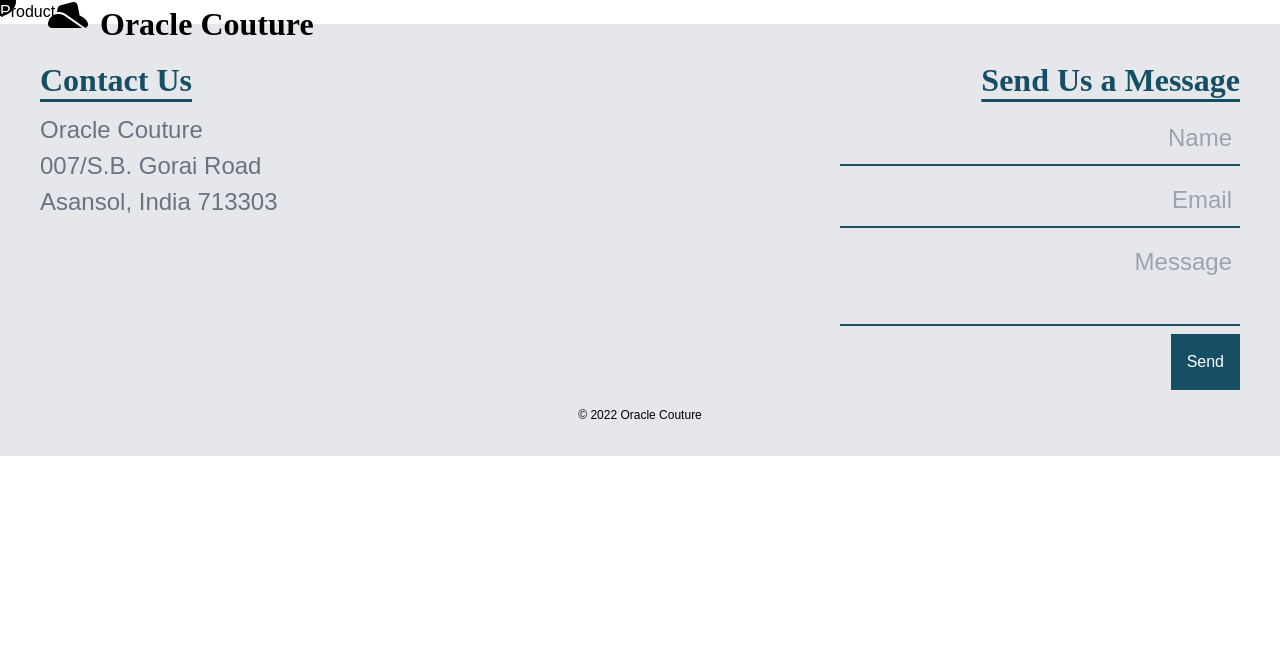
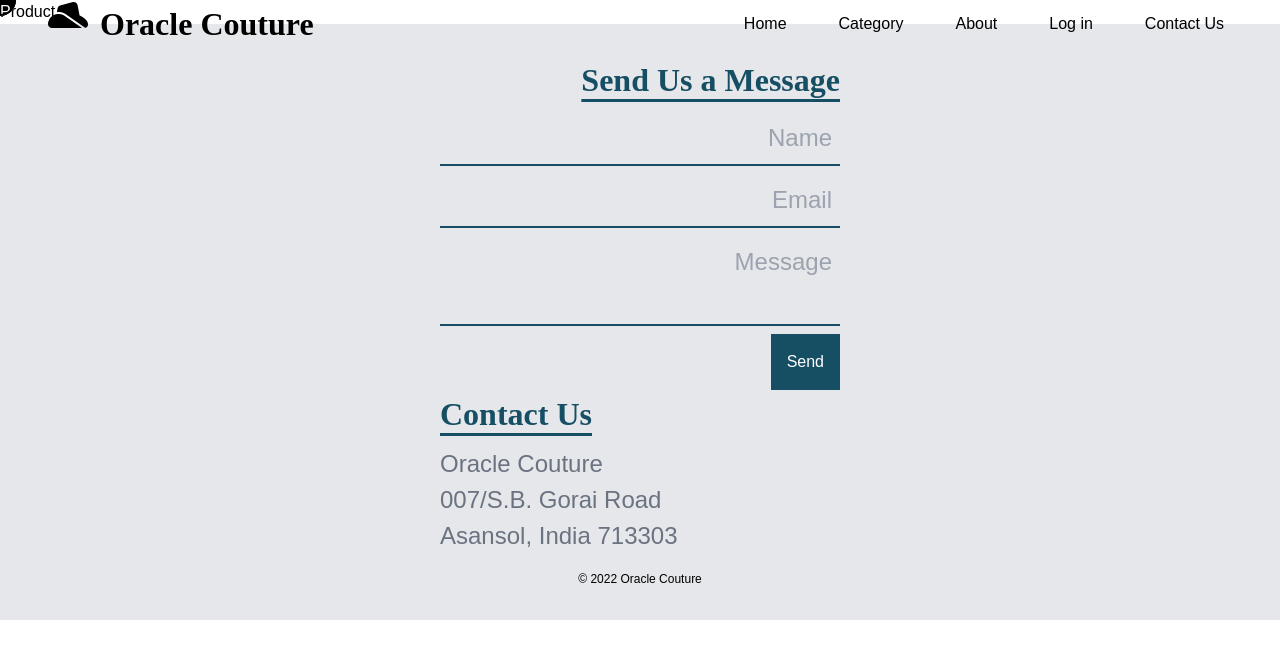
Before and after one commit to memukherjee/e-commerce-app, a React (Create React App) app in the folder frontend/: page /product/1 in a window 1280 px wide. Shown: the top 658 px of the page. Built offline with nearby package versions, Linux system fonts and the light colour scheme.

Commit message:
Home Page fully ready

```diff
--- a/frontend/src/components/Banner/index.jsx
+++ b/frontend/src/components/Banner/index.jsx
@@ -28,7 +28,7 @@ export default function Banner() {
   }, [banners.length, index]);
 
   return (
-    <div className="max-h-70vh w-full overflow-hidden banners bg-gray-200 flex">
+    <div className="max-h-70vh w-full overflow-hidden banners flex">
       <AnimatePresence>
         <motion.img
           variants={variants}
--- a/frontend/src/components/Features/index.jsx
+++ b/frontend/src/components/Features/index.jsx
@@ -7,7 +7,7 @@ export default function Features({ features }) {
       <div className="slides flex justify-evenly items-center w-full flex-wrap">
         {features.map((feature, index) => (
           <div
-            className="slide max-w-200 min-h-200 w-1/5 text-center border-2 p-6 flex justify-center items-center flex-col"
+            className="slide max-w-200 min-h-200 mb-4 md:mb-0 md:w-1/5 text-center border-2 p-6 flex justify-center items-center flex-col"
             key={index}
           >
             <motion.div
--- a/frontend/src/components/Footer/index.jsx
+++ b/frontend/src/components/Footer/index.jsx
@@ -23,8 +23,8 @@ export default function Footer() {
       className="bg-gray-200"
     >
       <footer className="flex flex-col w-full max-w-1200 py-8 mx-auto">
-        <div className="contact-us flex justify-between items-top">
-          <div className="contact-details w-1/3">
+        <div className="contact-us flex flex-col-reverse justify-between items-center md:items-top">
+          <div className="contact-details text-center md:text-left w-11/12 md:w-1/3">
             <h3 className="font-bold text-2xl font-pen text-cyan-900 underline underline-offset-8 mb-2">
               Contact Us
             </h3>
@@ -36,7 +36,7 @@ export default function Footer() {
               Asansol, India 713303
             </p>
           </div>
-          <div className="contact-form text-right w-1/3">
+          <div className="contact-form text-center mb-4 md:mb-0 md:text-right w-11/12 md:w-1/3">
             <h3 className="font-bold text-2xl font-pen text-cyan-900 underline underline-offset-8 mb-2">
               Send Us a Message
             </h3>
@@ -45,7 +45,7 @@ export default function Footer() {
               className="flex flex-col items-bottom text-gray-500"
             >
               <input
-                className="w-full p-2 mb-2 outline-none bg-transparent border-b-2 text-right border-cyan-900 text-xl"
+                className="w-full p-2 mb-2 outline-none bg-transparent border-b-2 text-center md:text-right border-cyan-900 text-xl"
                 autoComplete="off"
                 autoCorrect="off"
                 value={formName}
@@ -54,7 +54,7 @@ export default function Footer() {
                 placeholder="Name"
               />
               <input
-                className="w-full p-2 mb-2 outline-none bg-transparent border-b-2 border-cyan-900 text-right text-xl"
+                className="w-full p-2 mb-2 outline-none bg-transparent border-b-2 border-cyan-900 text-center md:text-right text-xl"
                 autoComplete="off"
                 autoCorrect="off"
                 value={formEmail}
@@ -65,13 +65,13 @@ export default function Footer() {
               <textarea
                 value={formMessage}
                 onChange={(e) => setFormMessage(e.target.value)}
-                className="w-full p-2 mb-2 outline-none bg-transparent border-b-2 border-cyan-900 text-right resize-none overflow-auto text-xl"
+                className="w-full p-2 mb-2 outline-none bg-transparent border-b-2 border-cyan-900 text-center md:text-right resize-none overflow-auto text-xl"
                 autoComplete="off"
                 autoCorrect="off"
                 placeholder="Message"
               />
               <button
-                className="bg-cyan-900 text-white w-fit mr-0 ml-auto p-4 hover:bg-black transition-colors cursor-none duration-500"
+                className="bg-cyan-900 text-white w-11/12 md:w-fit mx-auto rounded-md md:rounded-none md:mr-0 md:ml-auto py-2 md:p-4 hover:bg-black transition-colors cursor-none duration-500"
                 onMouseOver={() => setMouseOverLink(true)}
                 onMouseOut={() => setMouseOverLink(false)}
                 type="submit"
--- a/frontend/src/components/Header/Header.jsx
+++ b/frontend/src/components/Header/index.jsx
@@ -1,13 +1,13 @@
 import React, { useContext, useState } from "react";
-import { MouseOverLinkContext } from "../../App";
+import { MouseOverLinkContext, ScreenContext } from "../../App";
 import Banner from "../Banner";
 
 export default function Header() {
   const [globalSearchValue, setGlobalSearchValue] = useState("");
 
+  const { setMouseOverLink } = useContext(MouseOverLinkContext);
 
-  const { setMouseOverLink } = useContext(MouseOverLinkContext)
-
+  const mobileScreen = useContext(ScreenContext);
 
   const handleGlobalSearch = () => {
     console.log(globalSearchValue);
@@ -16,9 +16,9 @@ export default function Header() {
   return (
     <header className="pb-14 relative">
       <Banner />
-      <div className="searchbar absolute top-1/3 left-1/2 -translate-x-1/2 -translate-y-1/2 min-w-full text-center">
+      <div className="searchbar absolute top-24 md:top-1/3 left-1/2 -translate-x-1/2 -translate-y-1/2 w-11/12 text-center">
         <input
-          className="outline-none border-0 px-5 pr-14 py-4 shadow-md shadow-gray-900 rounded-sm w-full max-w-1/2 mx-auto text-xl"
+          className="outline-none border-0 pl-3 pr-8 py-3 md:pl-5 md:pr-14 md:py-4 shadow-md shadow-gray-900 rounded-sm w-full md:max-w-750 mx-auto text-lg md:text-xl overflow-hidden"
           type="text"
           placeholder="Search for your favorite products"
           name="search"
@@ -33,15 +33,15 @@ export default function Header() {
           }}
         />
         <i
-          className="fa-solid fa-magnifying-glass text-xl -ml-12 text-gray-400 z-10"
+          className="fa-solid fa-magnifying-glass text-lg md:text-xl -ml-7 md:-ml-12 text-gray-400 z-10"
           onClick={handleGlobalSearch}
         ></i>
       </div>
-      <div className="-mt-32 flex justify-between px-32">
-        <div className="main-text max-w-1/2">
+      <div className="-mt-20 md:-mt-32 flex flex-col md:flex-row items-center md:items-start justify-between md:px-32 w-full">
+        <div className="main-text text-center md:text-left w-11/12 md:max-w-1/2 mb-8 md:mb-0">
           <h1
-            style={{ mixBlendMode: "difference" }}
-            className="text-5xl md:text-9xl font-black m-0 inline z-10 text-cyan-900"
+            style={mobileScreen?{textShadow:"2px 2px #fff"}:{ mixBlendMode: "difference" }}
+            className="text-3xl w-full md:text-9xl font-black m-0 inline z-10 text-cyan-900"
           >
             Wear the best.
           </h1>
@@ -52,21 +52,21 @@ export default function Header() {
             atque. Deserunt, repellendus?
           </p>
         </div>
-        <div className="text-white flex flex-col w-fit z-10">
+        <div className="text-white flex flex-row md:flex-col w-fit z-10">
           <a
-            className="bg-cyan-900 px-5 py-7 flex justify-between align-middle"
+            className="bg-cyan-900 rounded-l-md md:rounded-none px-5 py-7 flex justify-between items-center"
             href="/category"
-            onMouseOver={() => (setMouseOverLink(true))}
-            onMouseOut={() => (setMouseOverLink(false))}
+            onMouseOver={() => setMouseOverLink(true)}
+            onMouseOut={() => setMouseOverLink(false)}
           >
             <span>Shop Now</span>
             <i className="fa-solid fa-arrow-up-right-from-square"></i>
           </a>
           <a
-            className="bg-black px-5 py-7"
+            className="bg-black rounded-r-md md:rounded-none px-5 py-7"
             href="/about"
-            onMouseOver={() => (setMouseOverLink(true))}
-            onMouseOut={() => (setMouseOverLink(false))}
+            onMouseOver={() => setMouseOverLink(true)}
+            onMouseOut={() => setMouseOverLink(false)}
           >
             <span>Know about us </span>
             <i className="fa-solid fa-arrow-up-right-from-square"></i>
--- a/frontend/src/components/Navbar/index.jsx
+++ b/frontend/src/components/Navbar/index.jsx
@@ -1,14 +1,10 @@
 import React, { useContext, useEffect, useState } from "react";
-import {
-  MouseOverNavItemContext,
-  ScreenContext,
-  ScrollContext,
-} from "../../App";
+import { MouseOverNavItemContext, ScreenContext, ScrollContext } from "../../App";
 
 export default function Navbar() {
   const { setMouseOverNavItem } = useContext(MouseOverNavItemContext);
-  const screen = useContext(ScreenContext);
   const [navOpen, setNavOpen] = useState(false);
+  const mobileScreen = useContext(ScreenContext);
 
   const scroll = useContext(ScrollContext);
 
@@ -20,7 +16,7 @@ export default function Navbar() {
     position: "absolute",
     height: "100vh",
     top: 0,
-    left: 0,
+    left: 0
   };
 
   useEffect(() => {
@@ -76,13 +72,13 @@ export default function Navbar() {
           </svg>
         </button>
         <div
-          style={screen ? collapsableNavStyles : {}}
+          style={mobileScreen ? collapsableNavStyles : {}}
           className="hidden overflow-hidden w-full md:block md:w-auto"
         >
           <ul className="nav-items relative h-full flex flex-col md:flex-row justify-evenly md:justify-center items-center md:gap-x-5 text-xl md:text-lg">
             <span
               onClick={() => setNavOpen(false)}
-              className="cross-btn absolute lg:hidden top-10 right-10 font-normal focus:text-red-500"
+              className="cross-btn absolute md:hidden top-10 right-10 font-normal focus:text-red-500"
             >
               X
             </span>
@@ -92,7 +88,7 @@ export default function Navbar() {
               onMouseLeave={() => setMouseOverNavItem(false)}
             >
               <a
-                className="my-auto lg:hover:text-white transition-all"
+                className="my-auto md:hover:text-white transition-all"
                 href="/"
               >
                 Home
@@ -104,7 +100,7 @@ export default function Navbar() {
               onMouseLeave={() => setMouseOverNavItem(false)}
             >
               <a
-                className="my-auto lg:hover:text-white transition-all"
+                className="my-auto md:hover:text-white transition-all"
                 href="/category"
               >
                 Category
@@ -116,7 +112,7 @@ export default function Navbar() {
               onMouseLeave={() => setMouseOverNavItem(false)}
             >
               <a
-                className="my-auto lg:hover:text-white transition-all"
+                className="my-auto md:hover:text-white transition-all"
                 href="/about"
               >
                 About
@@ -128,7 +124,7 @@ export default function Navbar() {
               onMouseLeave={() => setMouseOverNavItem(false)}
             >
               <a
-                className="my-auto lg:hover:text-white transition-all"
+                className="my-auto md:hover:text-white transition-all"
                 href="/login"
               >
                 Log in
@@ -143,7 +139,7 @@ export default function Navbar() {
                 style={
                   scroll ? { borderColor: "#fff" } : { borderColor: "#000" }
                 }
-                className="my-auto md:border px-3 rounded-xl whitespace-nowrap md:hover:border-white md:hover:text-white transition-all"
+                className="my-auto md:hover:text-white transition-all"
                 href="/"
               >
                 Contact Us
--- a/frontend/src/components/ProductCard/index.jsx
+++ b/frontend/src/components/ProductCard/index.jsx
@@ -8,7 +8,7 @@ export default function ProductCard({
 }) {
   return (
     <a
-      className="w-1/3 flex justify-center"
+      className="md:w-1/3 flex justify-center"
       href={product.url}
     >
       <div
--- a/frontend/src/components/Trending/index.jsx
+++ b/frontend/src/components/Trending/index.jsx
@@ -1,5 +1,6 @@
 import { motion } from "framer-motion";
-import React from "react";
+import React, { useContext } from "react";
+import { ScreenContext } from "../../App";
 import ProductCard from "../ProductCard";
 
 const trendingProducts = [
@@ -48,9 +49,12 @@ const trendingProducts = [
 ];
 
 export default function Trending() {
+
+  const mobileScreen = useContext(ScreenContext)
+
   const setCustomProductStyle = (index) => {
     return {
-      margin: (index - 1) % 3 === 0 ? "2rem 0 0" : "0 0 2rem",
+      margin: ((index - 1) % 3 === 0) && !mobileScreen ? "2rem 0 0" : "0 0 2rem",
     };
   };
 
--- a/frontend/src/components/divider-line/index.jsx
+++ b/frontend/src/components/divider-line/index.jsx
@@ -4,7 +4,7 @@ import { motion } from "framer-motion";
 export default function DividerLine() {
   return (
     <motion.div initial={{ opacity: 0 }} whileInView={{ opacity: 1 }} transition={{duration: 1}}>
-      <hr className="border-cyan-900 border-t-8 w-1/20 mx-auto border-dotted my-10" />
+      <hr className="border-cyan-900 border-t-8 w-1/12 md:w-1/20 mx-auto border-dotted my-10" />
     </motion.div>
   );
 }
--- a/frontend/src/index.css
+++ b/frontend/src/index.css
@@ -2,7 +2,7 @@
 @tailwind components;
 @tailwind utilities;
 @import url('https://fonts.googleapis.com/css2?family=Great+Vibes&family=Montserrat:wght@100;200;300;400;500;600;700;800;900&family=Sacramento&display=swap');
-
+cd
 
 body {
   margin: 0;
--- a/frontend/src/pages/Home/index.jsx
+++ b/frontend/src/pages/Home/index.jsx
@@ -1,7 +1,7 @@
 import React, { useEffect } from "react";
 import DividerLine from "../../components/divider-line";
 import Features from "../../components/Features";
-import Header from "../../components/Header/Header";
+import Header from "../../components/Header";
 import Partners from "../../components/Partners";
 import Trending from "../../components/Trending";
 
--- a/frontend/tailwind.config.js
+++ b/frontend/tailwind.config.js
@@ -6,6 +6,7 @@ module.exports = {
     maxWidth: {
       200: "200px",
       300: "300px",
+      750: "750px",
       1000: "1000px",
       1200: "1200px",
       "1/2": "50%",
```
Also changed, not shown: frontend/src/App.js (+16 -1 lines).
